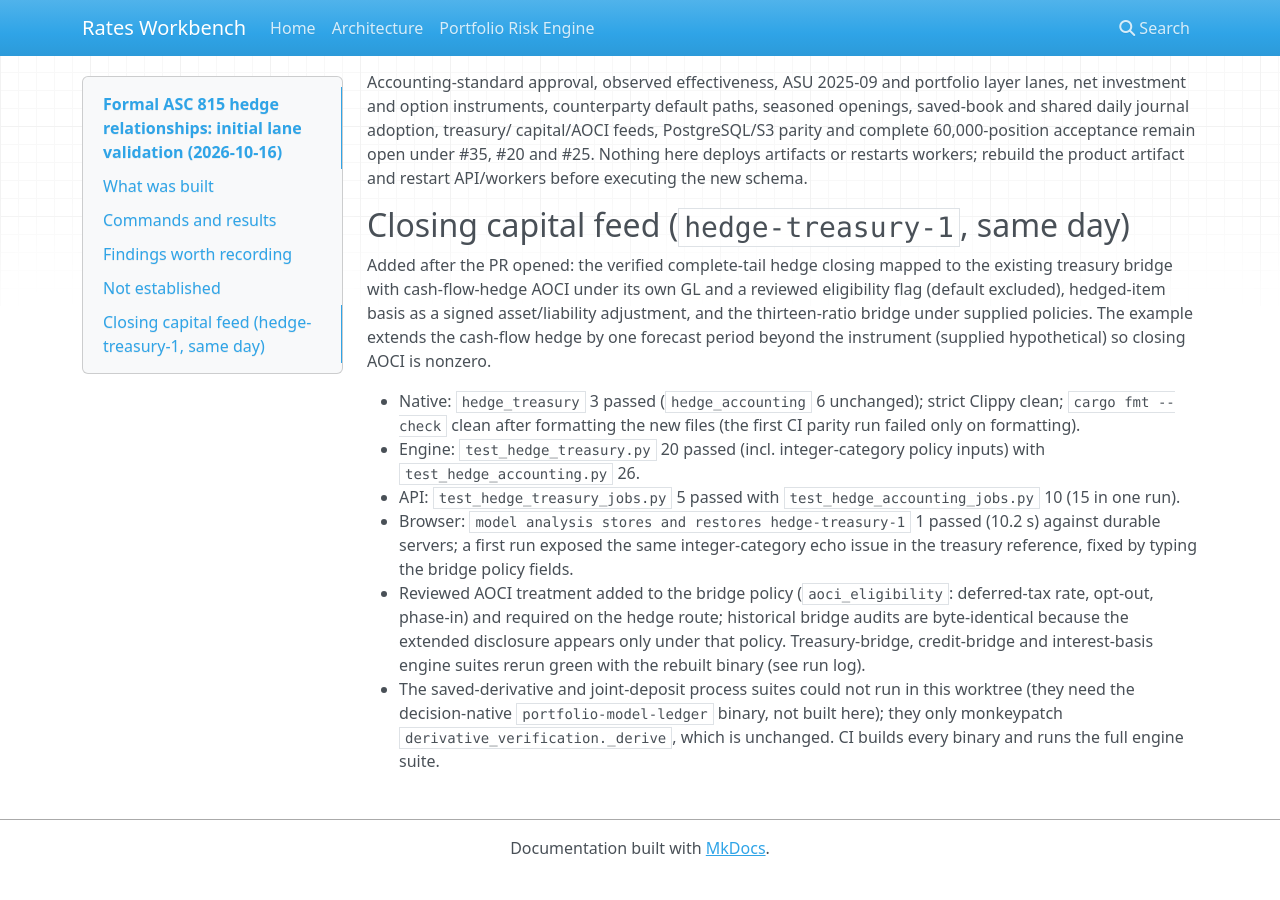
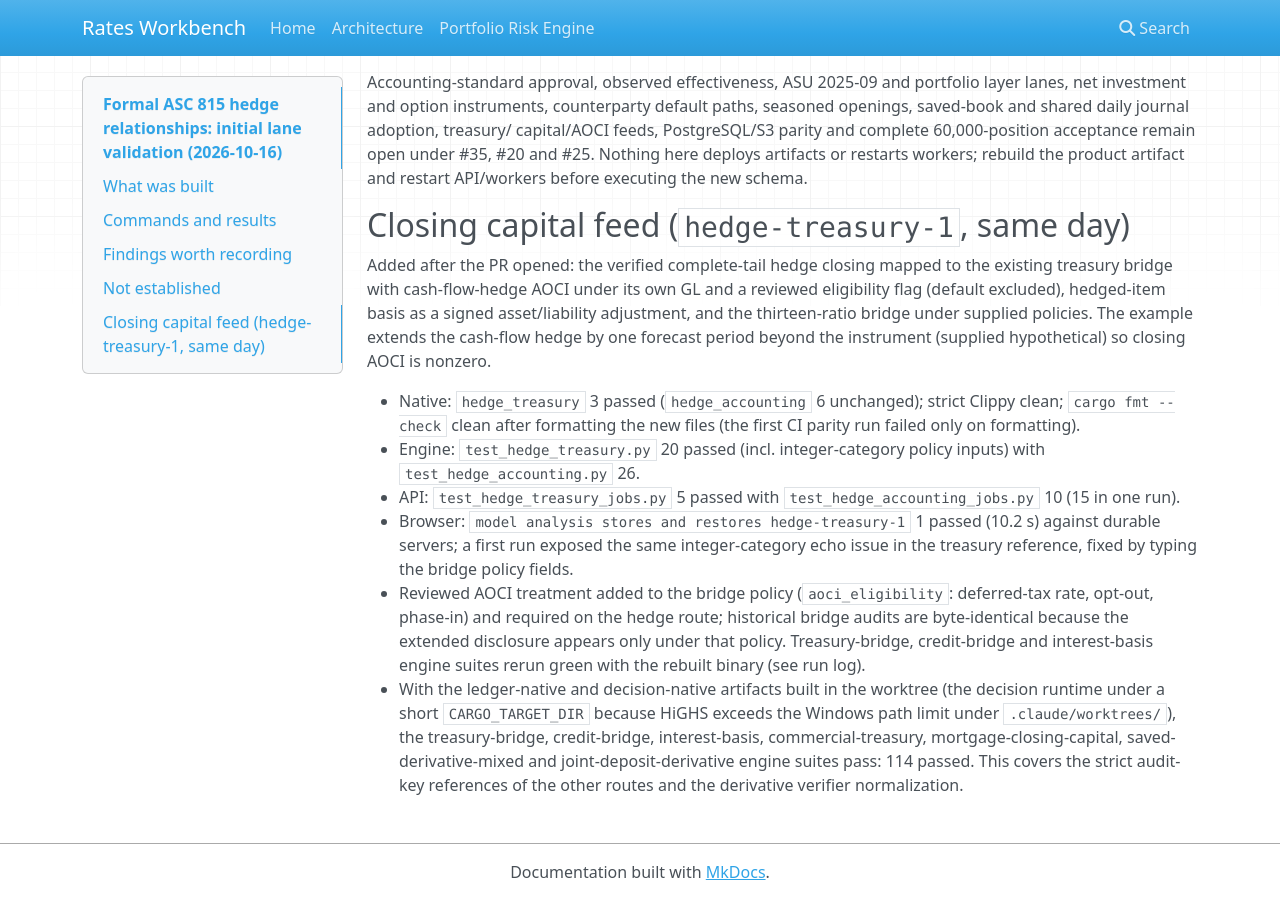
Before and after one commit to beauschwab/model-portfolio-sim, an MkDocs documentation site: the page built from docs/reviews/2026-10-16-hedge-accounting-lane.md, in a window 1280 px wide and 900 px high, scrolled down 2156 px. Built offline with MkDocs 1.6.1, drawn with Linux system fonts in a browser that asks for light colours; nearby versions of some CDN libraries; before the commit the page ends 3032 px from its top, so only the background shows below that.

Commit message:
Record the artifact-complete engine rerun for the hedge lane
Co-Authored-By: Claude Fable 5.1 <noreply@anthropic.com>

```diff
--- a/docs/reviews/2026-10-16-hedge-accounting-lane.md
+++ b/docs/reviews/2026-10-16-hedge-accounting-lane.md
@@ -90,4 +90,4 @@ the instrument (supplied hypothetical) so closing AOCI is nonzero.
 - API: `test_hedge_treasury_jobs.py` 5 passed with `test_hedge_accounting_jobs.py` 10 (15 in one run).
 - Browser: `model analysis stores and restores hedge-treasury-1` 1 passed (10.2 s) against durable servers; a first run exposed the same integer-category echo issue in the treasury reference, fixed by typing the bridge policy fields.
 - Reviewed AOCI treatment added to the bridge policy (`aoci_eligibility`: deferred-tax rate, opt-out, phase-in) and required on the hedge route; historical bridge audits are byte-identical because the extended disclosure appears only under that policy. Treasury-bridge, credit-bridge and interest-basis engine suites rerun green with the rebuilt binary (see run log).
-- The saved-derivative and joint-deposit process suites could not run in this worktree (they need the decision-native `portfolio-model-ledger` binary, not built here); they only monkeypatch `derivative_verification._derive`, which is unchanged. CI builds every binary and runs the full engine suite.
+- With the ledger-native and decision-native artifacts built in the worktree (the decision runtime under a short `CARGO_TARGET_DIR` because HiGHS exceeds the Windows path limit under `.claude/worktrees/`), the treasury-bridge, credit-bridge, interest-basis, commercial-treasury, mortgage-closing-capital, saved-derivative-mixed and joint-deposit-derivative engine suites pass: 114 passed. This covers the strict audit-key references of the other routes and the derivative verifier normalization.
```
